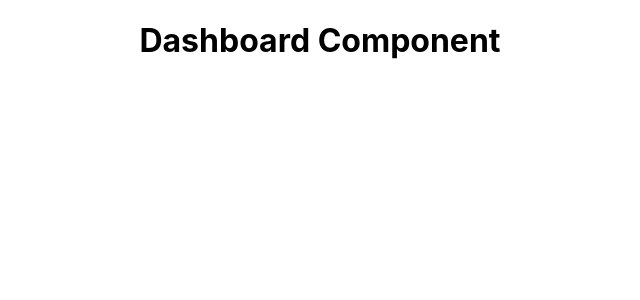
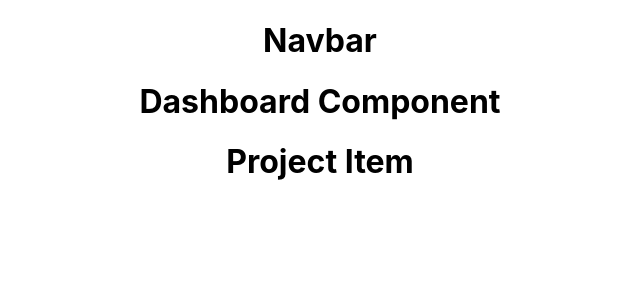
Before and after one commit to m-bryan/PPMTool, a React (Create React App) app in the folder ppmtool-react-client/: page / in a window 1280 px wide. Shown: the top 300 px of the page, without its empty margins (320-960 px from the left). Built offline with nearby package versions, Linux system fonts and the light colour scheme.

Commit message:
Project and Header components

```diff
--- a/ppmtool-react-client/src/App.js
+++ b/ppmtool-react-client/src/App.js
@@ -1,15 +1,17 @@
-import React, { Component } from 'react';
-import './App.css';
-import Dashboard from './components/Dashboard';
+import React, { Component } from "react";
+import "./App.css";
+import Dashboard from "./components/Dashboard";
+import Header from "./components/Layout/Header";
 
 class App extends Component {
   render() {
     return (
       <div className="App">
-       <Dashboard />
+        <Header />
+        <Dashboard />
       </div>
     );
   }
-  }
+}
 
 export default App;
--- a/ppmtool-react-client/src/components/Dashboard.js
+++ b/ppmtool-react-client/src/components/Dashboard.js
@@ -1,13 +1,15 @@
-import React, { Component } from 'react'
-import ProjectItem from './project/ProjectItem'
+import React, { Component } from "react";
+import ProjectItem from "./Project/ProjectItem";
 
 class Dashboard extends Component {
-    render() {
-        return (
-            <h1>Dashboard Component</h1>
-
-        )
-    }
+  render() {
+    return (
+      <div>
+        <h1>Dashboard Component</h1>
+        <ProjectItem />
+      </div>
+    );
+  }
 }
 
 export default Dashboard;
--- /dev/null
+++ b/ppmtool-react-client/src/components/Layout/Header.js
@@ -0,0 +1,13 @@
+import React, { Component } from "react";
+
+class Header extends Component {
+  render() {
+    return (
+      <div>
+        <h1>Navbar</h1>
+      </div>
+    );
+  }
+}
+
+export default Header;
--- /dev/null
+++ b/ppmtool-react-client/src/components/Project/ProjectItem.js
@@ -0,0 +1,13 @@
+import React, { Component } from "react";
+
+class ProjectItem extends Component {
+  render() {
+    return (
+      <div>
+        <h1>Project Item</h1>
+      </div>
+    );
+  }
+}
+
+export default ProjectItem;
--- a/ppmtool-react-client/src/components/project/ProjectItem.js
+++ /dev/null
@@ -1,13 +0,0 @@
-import React, { Component } from 'react'
-
-class ProjectItem extends Component {
-    render() {
-        return (
-            <div>
-                <h1>Projects</h1>
-            </div>
-        )
-    }
-}
-
-export default ProjectItem;
```
